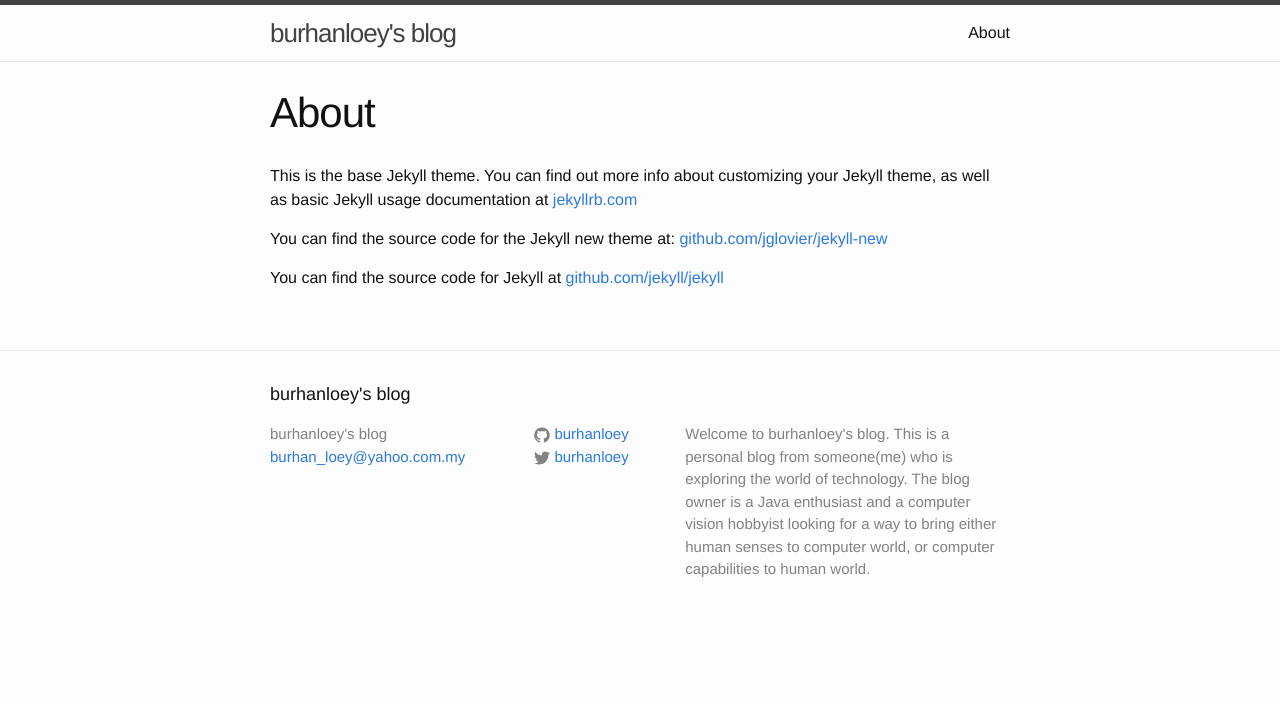
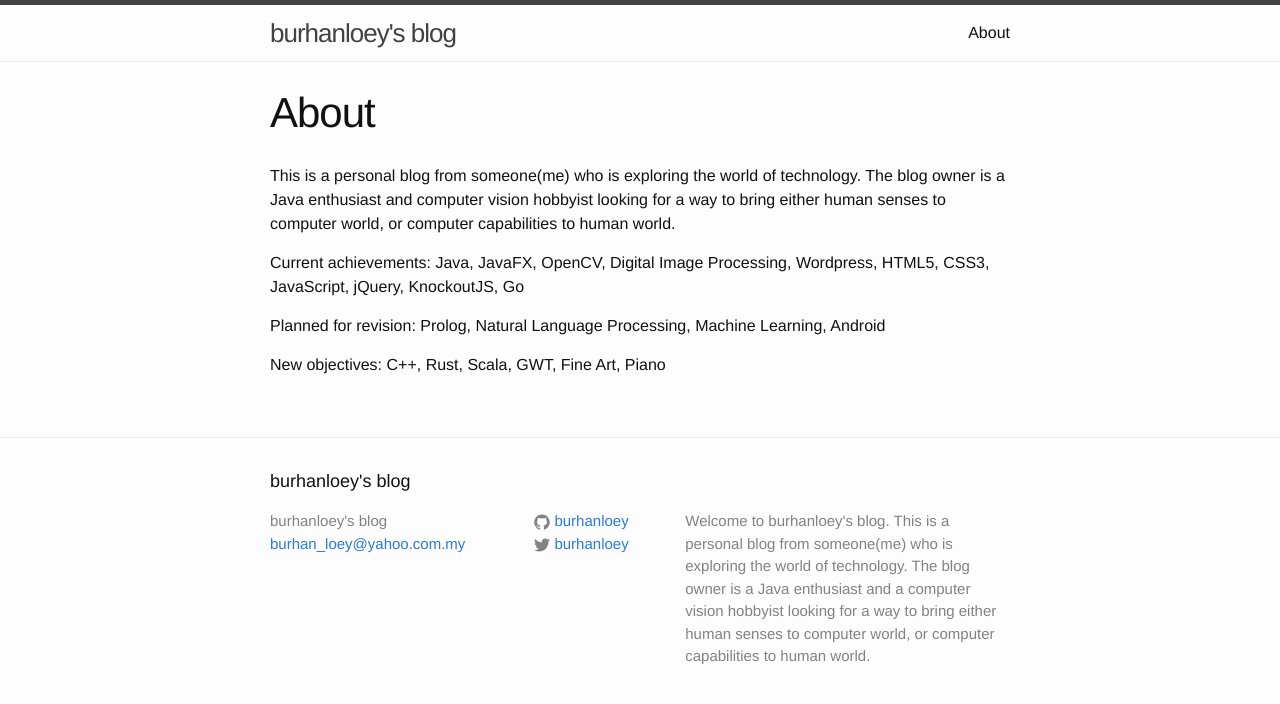
Before and after one commit to burhanloey/burhanloey.github.io, a Jekyll site: the page built from about.md, in a window 1280 px wide. Shown: the top 704 px of the page. Built offline with Jekyll 4.4.1, drawn with Linux system fonts in a browser that asks for light colours.

Commit message:
Change About section

```diff
--- a/about.md
+++ b/about.md
@@ -4,8 +4,10 @@ title: About
 permalink: /about/
 ---
 
-This is the base Jekyll theme. You can find out more info about customizing your Jekyll theme, as well as basic Jekyll usage documentation at [jekyllrb.com](http://jekyllrb.com/)
+This is a personal blog from someone(me) who is exploring the world of technology. The blog owner is a Java enthusiast and computer vision hobbyist looking for a way to bring either human senses to computer world, or computer capabilities to human world.
 
-You can find the source code for the Jekyll new theme at: [github.com/jglovier/jekyll-new](https://github.com/jglovier/jekyll-new)
+Current achievements: Java, JavaFX, OpenCV, Digital Image Processing, Wordpress, HTML5, CSS3, JavaScript, jQuery, KnockoutJS, Go
 
-You can find the source code for Jekyll at [github.com/jekyll/jekyll](https://github.com/jekyll/jekyll)
+Planned for revision: Prolog, Natural Language Processing, Machine Learning, Android
+
+New objectives: C++, Rust, Scala, GWT, Fine Art, Piano
```
